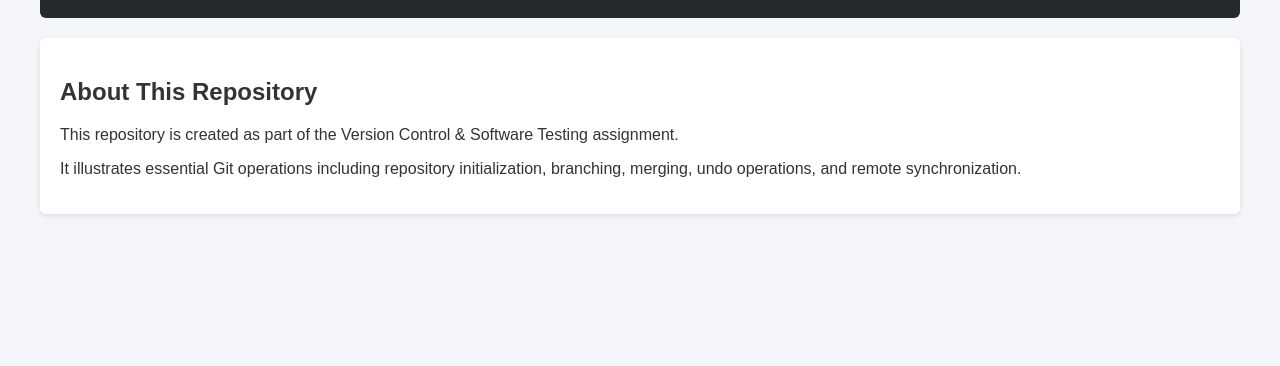
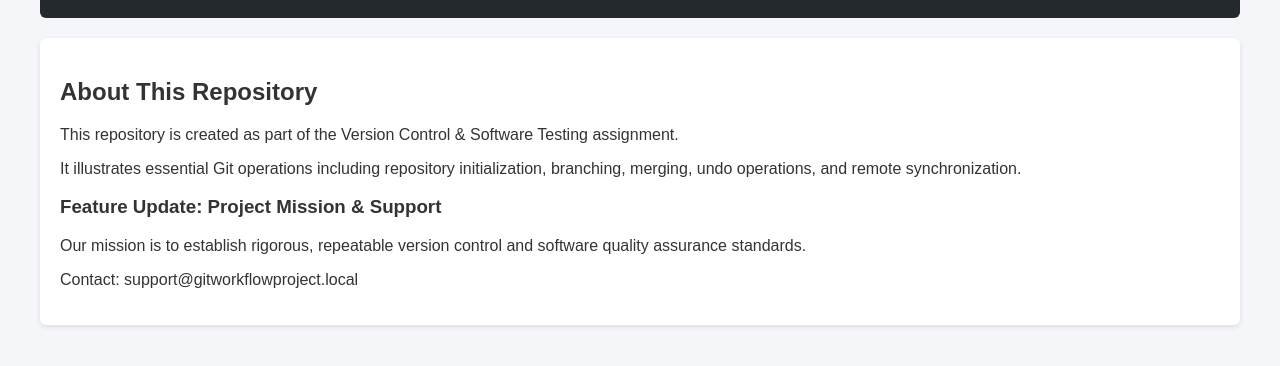
Before and after one commit to angelkumar427/git-workflow-assignment, a plain HTML site: page about.html in a window 1280 px wide. Shown: the part 160-526 px from the top of the page. Drawn offline with Linux system fonts and the light colour scheme.

Commit message:
Feature: Add mission statement and contact details in about.html

```diff
--- a/about.html
+++ b/about.html
@@ -23,6 +23,11 @@
         <h2>About This Repository</h2>
         <p>This repository is created as part of the Version Control & Software Testing assignment.</p>
         <p>It illustrates essential Git operations including repository initialization, branching, merging, undo operations, and remote synchronization.</p>
+        <section id="mission">
+            <h3>Feature Update: Project Mission & Support</h3>
+            <p>Our mission is to establish rigorous, repeatable version control and software quality assurance standards.</p>
+            <p>Contact: support@gitworkflowproject.local</p>
+        </section>
     </main>
 </body>
 </html>
```
